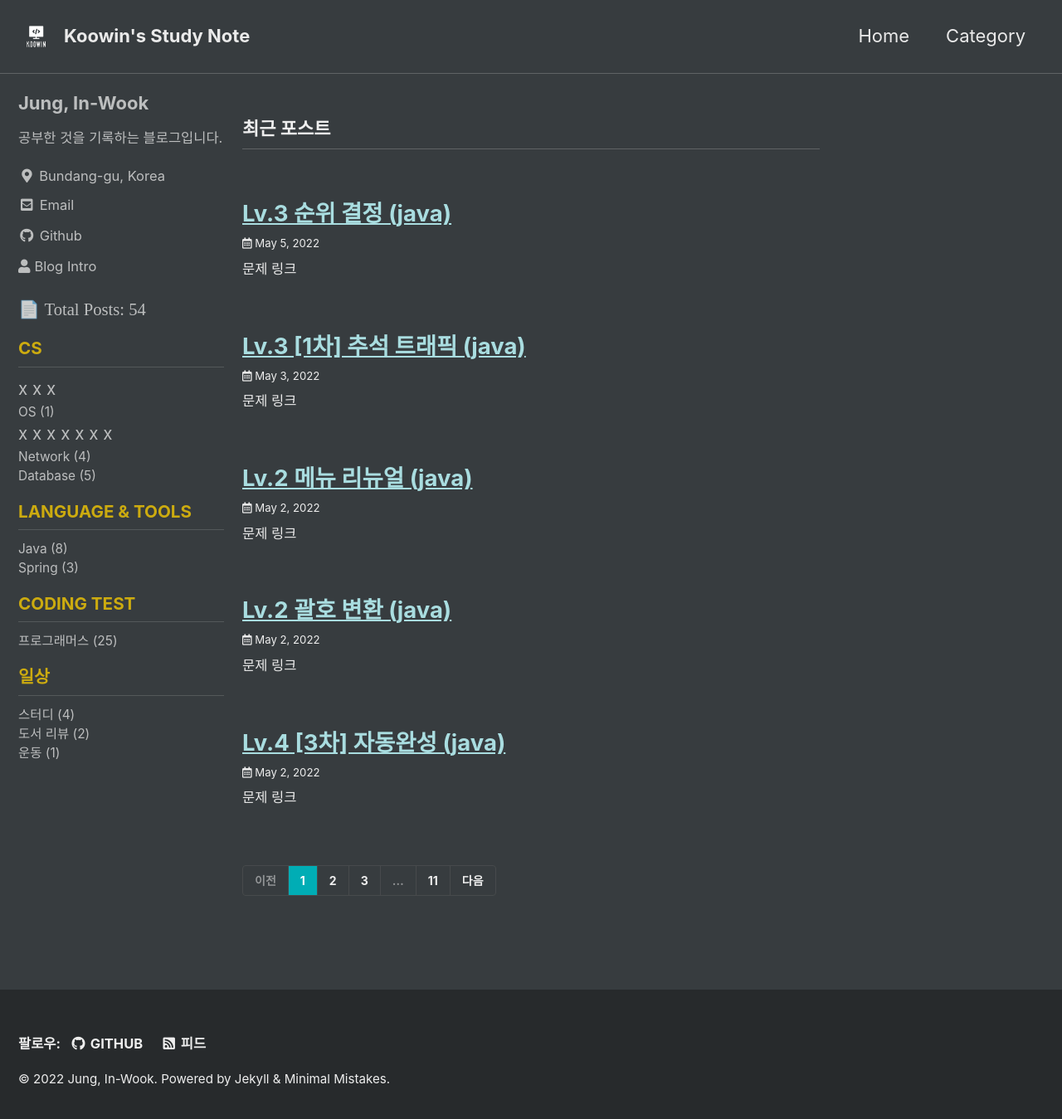
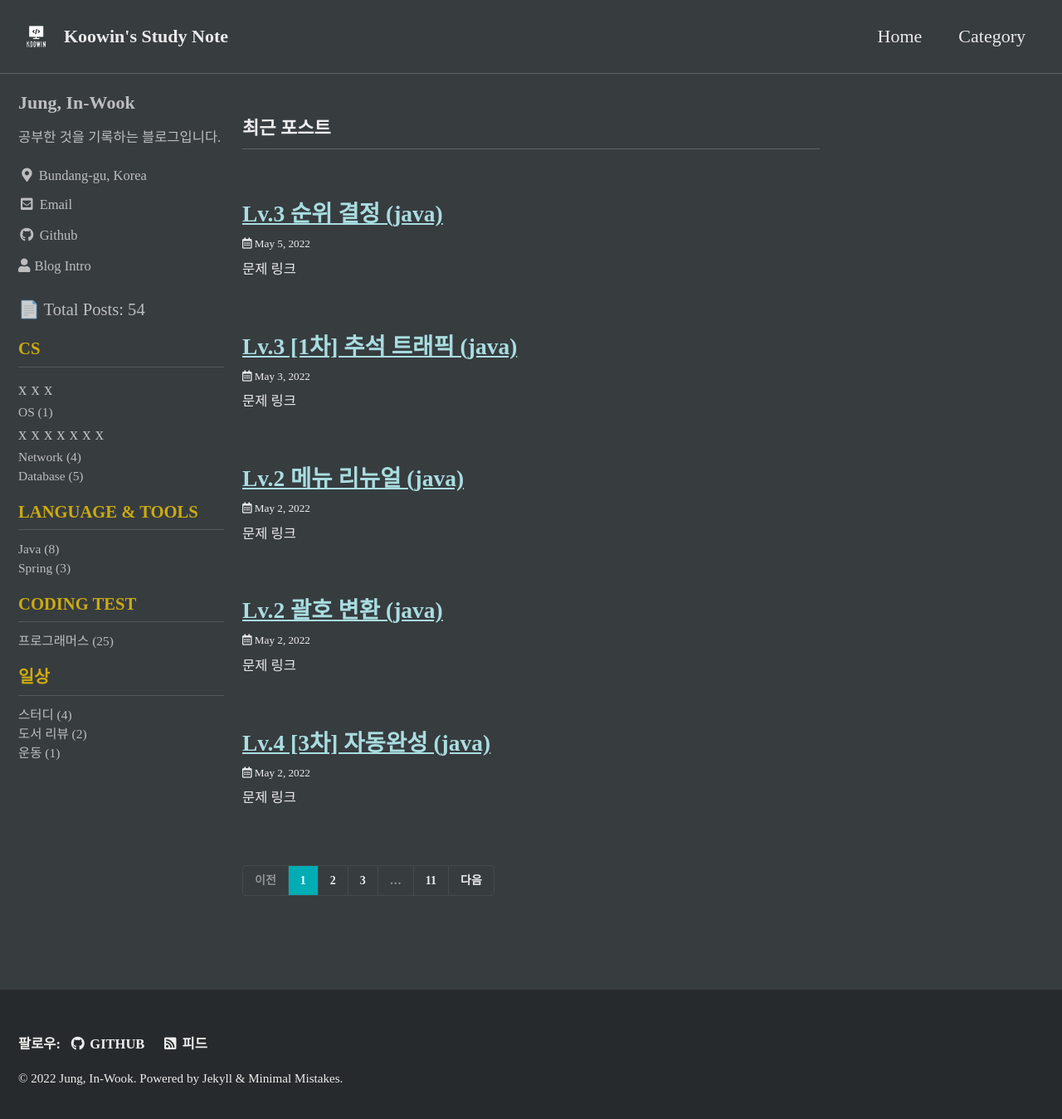
Before and after one commit to Koowin/koowin.github.io, a Jekyll site: the page built from index.html, in a window 1280 px wide and 1358 px high. Shown: the top 1349 px of the window at 83% size. Built offline with Jekyll 4.4.1, drawn with Linux system fonts in a browser that asks for light colours; cached includes are drawn as plain includes; some web fonts are replaced; the list of posts is cut into pages by our own code.

Commit message:
update: font

```diff
--- a/_sass/minimal-mistakes/_base.scss
+++ b/_sass/minimal-mistakes/_base.scss
@@ -35,7 +35,7 @@ h6 {
 }
 
 h1 {
-  margin-top: 4em;
+  margin-top: 3em;
   font-size: $h-size-1;
   color: $highlight;
 }
--- a/_sass/minimal-mistakes/_variables.scss
+++ b/_sass/minimal-mistakes/_variables.scss
@@ -13,16 +13,15 @@ $paragraph-indent: false !default; // true, false (default)
 $indent-var: 1.3em !default;
 
 /* system typefaces */
-$serif: Georgia, Times, serif !default;
-$sans-serif: -apple-system, BlinkMacSystemFont, 'Apple SD Gothic Neo', "Pretendard", sans-serif !default;
-$monospace: "Pretendard", Monaco, Consolas, monospace !default;
+$serif: "Pretendard" !default;
+$sans-serif: "Pretendard" !default;
+$monospace: "Pretendard", Monaco, monospace !default;
 $D2Coding: "D2Coding" !default;
 $D2Coding-bold: "D2Coding Bold" !default;
 
 /* sans serif typefaces */
 $sans-serif-narrow: $sans-serif !default;
 $helvetica: Helvetica, "Helvetica Neue", Arial, sans-serif !default;
-$menufont: -apple-system, BlinkMacSystemFont, 'Apple SD Gothic Neo', "Pretendard", sans-serif !default;
 
 /* serif typefaces */
 $georgia: Georgia, serif !default;
```
